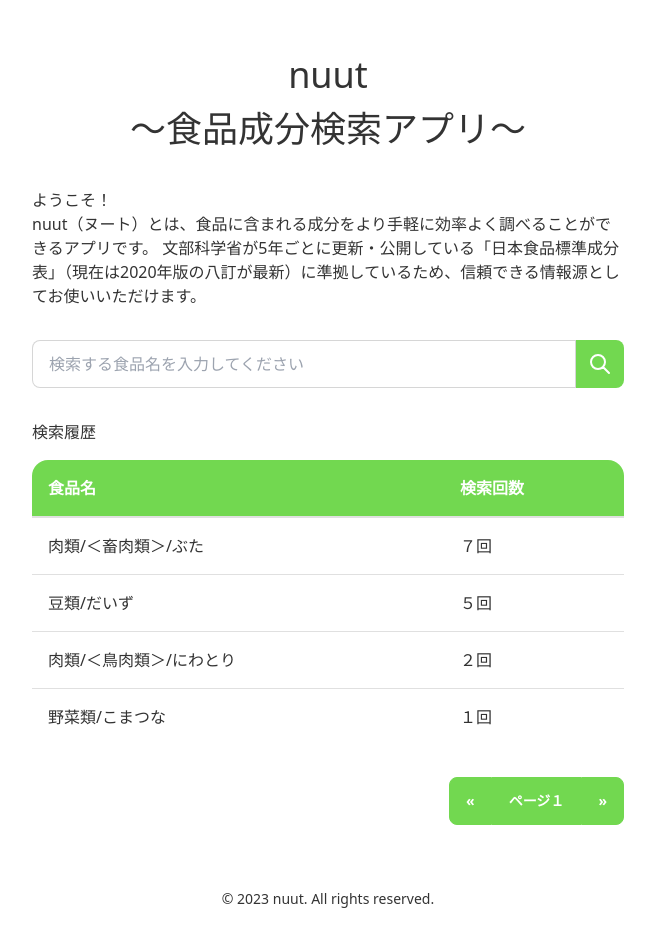
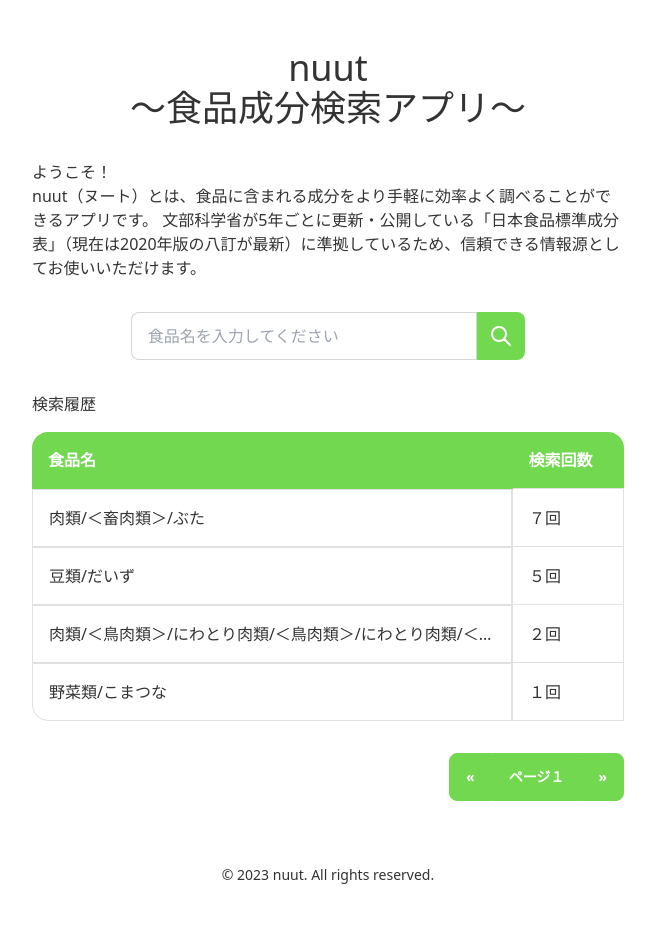
Before and after one commit to Tomoya-Sonok/nuut, a Next.js app in the folder nuut-frontend/: page / in a window 1280 px wide. Shown: the whole page, without its empty margins (312-967 px from the left). After the commit the page ends 917 px from the top, so only its background shows below. Built offline with nearby package versions, Linux system fonts and the light colour scheme.

Commit message:
style: ブレイクポイントを仮決めしてレスポンシブ対応の実機確認

```diff
--- a/nuut-frontend/src/components/Home/index.tsx
+++ b/nuut-frontend/src/components/Home/index.tsx
@@ -17,27 +17,26 @@
   });
 
   const onSubmit: SubmitHandler<InputType> = (data) => console.log(data);
-  console.log(watch("example"));
 
   return (
-    <div className="container mx-auto py-8 px-12">
-      <h1 className="text-4xl leading-normal font-medium text-center pt-4 pb-8">
+    <div className="container mx-auto xs:py-2 xs:px-4 sm:py-8 sm:px-12">
+      <h1 className="xs:text-xl sm:text-4xl leading-normal font-medium text-center pt-4 pb-8">
         nuut
         <br /> 〜食品成分検索アプリ〜
       </h1>
-      <p className="w-3/4 mx-auto lg:w-1/2">
+      <p className="mx-auto sm:w-3/4 lg:w-1/2">
         ようこそ！
         <br />
         nuut（ヌート）とは、食品に含まれる成分をより手軽に効率よく調べることができるアプリです。
         文部科学省が5年ごとに更新・公開している「日本食品標準成分表」（現在は2020年版の八訂が最新）に準拠しているため、信頼できる情報源としてお使いいただけます。
       </p>
-      <div className="w-1/2 pt-8 mx-auto">
+      <div className="mx-auto pt-8 sm:w-1/2 lg:w-1/3">
         <form onSubmit={handleSubmit(onSubmit)}>
           <div className="form-control">
             <div className="input-group">
               <input
                 type="text"
-                placeholder="検索する食品名を入力してください"
+                placeholder="食品名を入力してください"
                 className="input input-bordered w-full"
                 defaultValue=""
                 {...register("example")}
@@ -85,41 +84,53 @@
           )}
         </form>
       </div>
-      <div className="w-3/4 pt-8 mx-auto lg:w-1/2">
+      <div className="mx-auto pt-8 sm:w-3/4 lg:w-1/2">
         <p className="pb-4">検索履歴</p>
-        <div className="overflow-x-auto">
+        <div className="w-full">
           <table className="table w-full">
             {/* head */}
             <thead>
               <tr>
-                <th className="text-base text-white bg-primary border-base-200 border-b-2">
-                  食品名
-                </th>
-                <th className="text-base text-white bg-primary border-base-200 border-b-2">
-                  検索回数
-                </th>
+                <th className="text-base text-white bg-primary">食品名</th>
+                <th className="text-base text-white bg-primary">検索回数</th>
               </tr>
             </thead>
-            <tbody>
+            <tbody className="w-full">
               {/* row 1 */}
               <tr className="hover">
-                <td>肉類/＜畜肉類＞/ぶた</td>
-                <td>７回</td>
+                <td className="block border border-base-200 w-60 sm:w-80 md:w-96 lg:w-[30rem] 2xl:w-[38rem] truncate">
+                  肉類/＜畜肉類＞/ぶた
+                </td>
+                <td className="border border-base-200 w-60 sm:w-80 md:w-96 lg:w-[30rem] 2xl:w-[38rem] truncate">
+                  ７回
+                </td>
               </tr>
               {/* row 2 */}
               <tr className="hover">
-                <td>豆類/だいず</td>
-                <td>５回</td>
+                <td className="block border border-base-200 w-60 sm:w-80 md:w-96 lg:w-[30rem] 2xl:w-[38rem] truncate">
+                  豆類/だいず
+                </td>
+                <td className="border border-base-200 w-60 sm:w-80 md:w-96 lg:w-[30rem] 2xl:w-[38rem] truncate">
+                  ５回
+                </td>
               </tr>
               {/* row 3 */}
               <tr className="hover">
-                <td>肉類/＜鳥肉類＞/にわとり</td>
-                <td>２回</td>
+                <td className="block border border-base-200 w-60 sm:w-80 md:w-96 lg:w-[30rem] 2xl:w-[38rem] truncate">
+                  肉類/＜鳥肉類＞/にわとり肉類/＜鳥肉類＞/にわとり肉類/＜鳥肉類＞/にわとり
+                </td>
+                <td className="border border-base-200 w-60 sm:w-80 md:w-96 lg:w-[30rem] 2xl:w-[38rem] truncate">
+                  ２回
+                </td>
               </tr>
               {/* row 4 */}
-              <tr className=" hover">
-                <td>野菜類/こまつな</td>
-                <td>１回</td>
+              <tr className="hover">
+                <td className="block border border-base-200 w-60 sm:w-80 md:w-96 lg:w-[30rem] 2xl:w-[38rem] truncate">
+                  野菜類/こまつな
+                </td>
+                <td className="border border-base-200 w-60 sm:w-80 md:w-96 lg:w-[30rem] 2xl:w-[38rem] truncate">
+                  １回
+                </td>
               </tr>
             </tbody>
           </table>
--- a/nuut-frontend/tailwind.config.js
+++ b/nuut-frontend/tailwind.config.js
@@ -1,4 +1,7 @@
 /** @type {import('tailwindcss').Config} */
+
+const defaultTheme = require("tailwindcss/defaultTheme");
+
 module.exports = {
   content: [
     "./src/pages/*.{js,ts,jsx,tsx}",
@@ -16,6 +19,10 @@
       // 'silver': '#ecebff',
       // 'bubble-gum': '#ff77e9',
       // 'bermuda': '#78dcca',
+    },
+    screens: {
+      xs: "375px",
+      ...defaultTheme.screens,
     },
     extend: {},
   },
```
